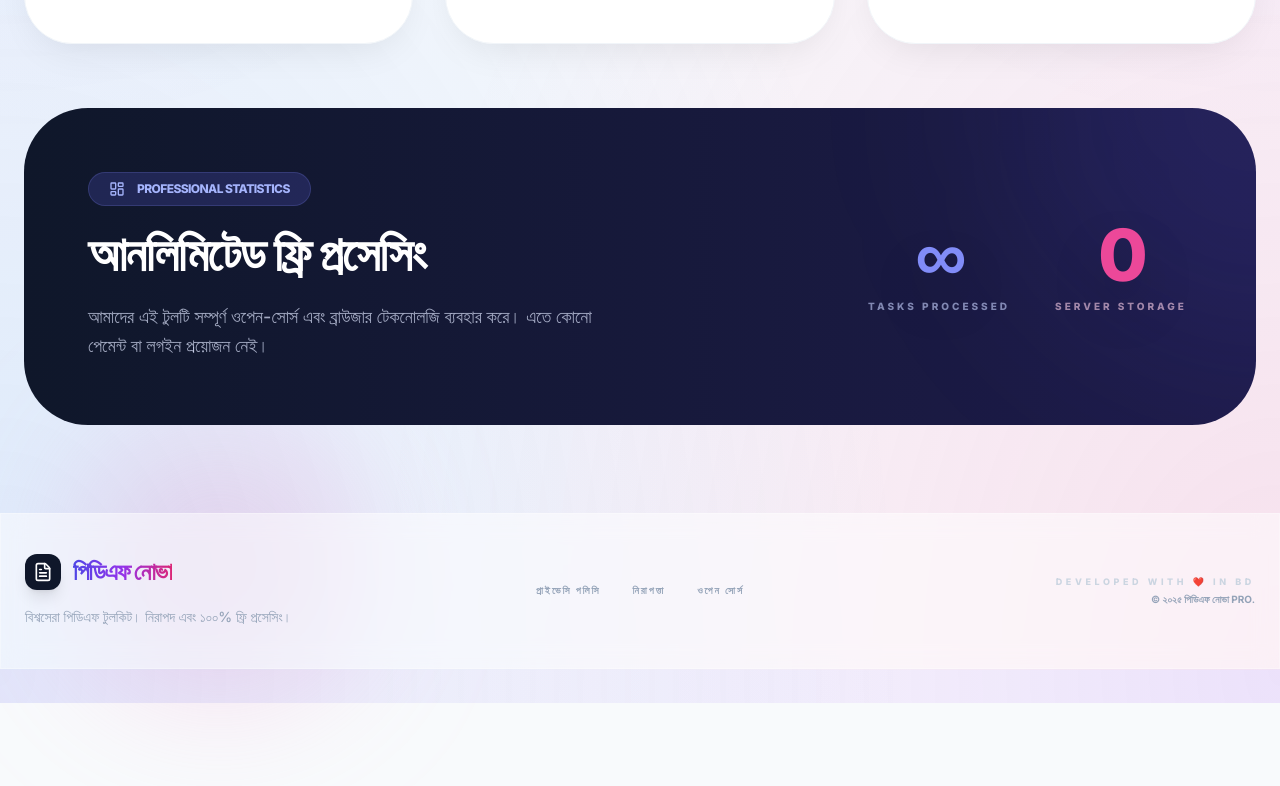
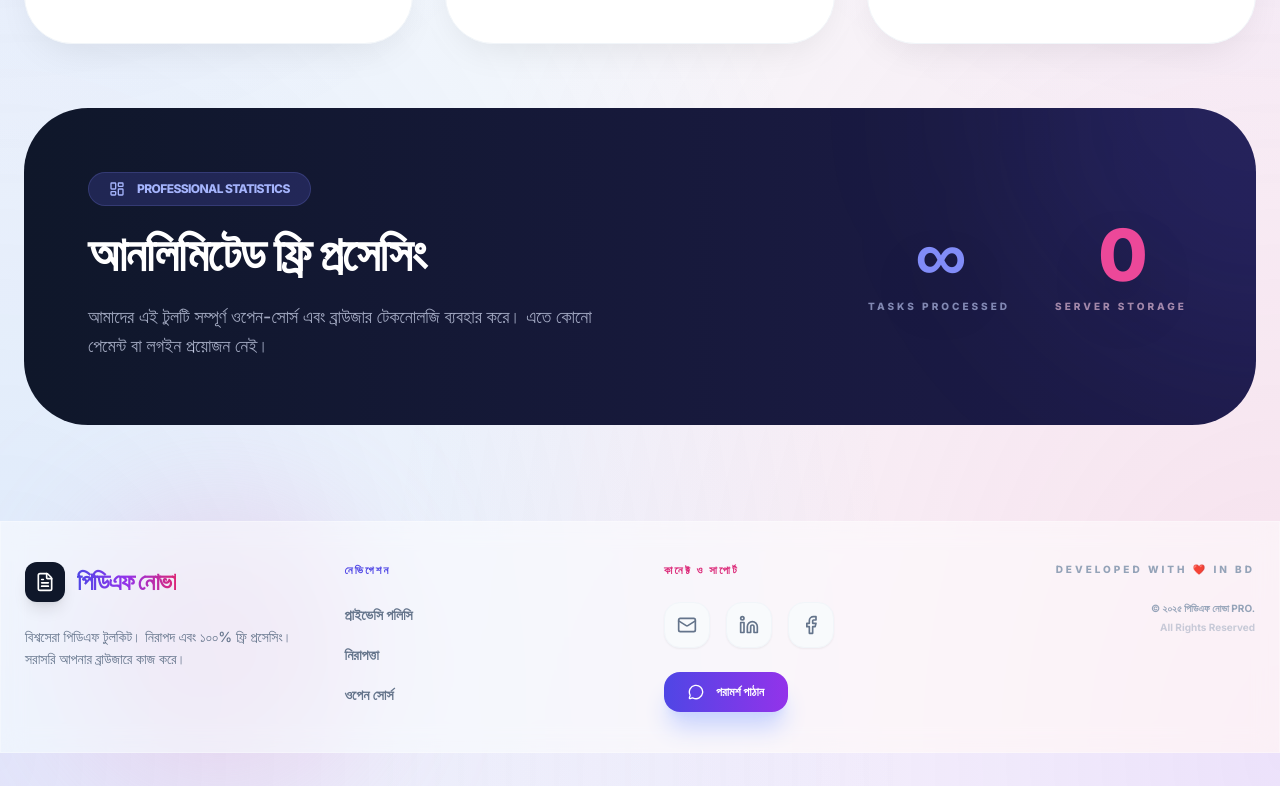
Before and after one commit to GOUROB2319/PDF-Nova, a React (Vite) app: page / in a window 1280 px wide. Shown: the part 1133-1919 px from the top of the page. Before the commit the page ends 1836 px from the top, so only its background shows below. Built offline with nearby package versions, Linux system fonts and the light colour scheme.

Commit message:
feat: Add social media and connect links
Introduces new icons and text for social media sharing and user support. This includes links for LinkedIn, Facebook, Mail, and a suggestion sending feature, along with a "Developed with ❤️ in BD" message.

```diff
--- a/App.tsx
+++ b/App.tsx
@@ -6,7 +6,8 @@ import {
   SlidersHorizontal, Scissors, Combine, Zap, ArrowLeft,
   ChevronRight, FilePlus, PlusCircle, Sun, Moon, Languages, Search,
   Copy, ExternalLink, Sparkles, LayoutDashboard, ShieldCheck, ZapIcon,
-  Lock, Heart, Code, Monitor, FileType, Share2, BrainCircuit
+  Lock, Heart, Code, Monitor, FileType, Share2, BrainCircuit,
+  Linkedin, Facebook, Mail, MessageCircle
 } from 'lucide-react';
 import JSZip from 'jszip';
 import { PDFDocument, PageSizes } from 'pdf-lib';
@@ -86,7 +87,11 @@ const translations = {
     high: 'হাই',
     creatingPdf: 'পিডিএফ তৈরি হচ্ছে...',
     shareDenied: 'সিকিউরিটি পলিসির কারণে সরাসরি অ্যাপ ওপেন করা সম্ভব হয়নি। ফাইলটি ডাউনলোড করুন।',
-    ocrTip: 'টিপস: ঝকঝকে স্ক্যান করা পিডিএফ ব্যবহার করলে নির্ভুল টেক্সট পাওয়া যায়।'
+    ocrTip: 'টিপস: ঝকঝকে স্ক্যান করা পিডিএফ ব্যবহার করলে নির্ভুল টেক্সট পাওয়া যায়।',
+    navTitle: 'নেভিগেশন',
+    connectTitle: 'কানেক্ট ও সাপোর্ট',
+    sendSuggestion: 'পরামর্শ পাঠান',
+    devWith: 'DEVELOPED WITH ❤️ IN BD'
   },
   en: {
     title: 'PDF Nova',
@@ -156,7 +161,11 @@ const translations = {
     high: 'High',
     creatingPdf: 'Creating PDF...',
     shareDenied: 'Could not open app due to security policy. Please use Download instead.',
-    ocrTip: 'Tip: Use high-quality scanned PDFs for best accuracy.'
+    ocrTip: 'Tip: Use high-quality scanned PDFs for best accuracy.',
+    navTitle: 'NAVIGATION',
+    connectTitle: 'CONNECT & SUPPORT',
+    sendSuggestion: 'Send Suggestion',
+    devWith: 'DEVELOPED WITH ❤️ IN BD'
   }
 };
 
@@ -974,11 +983,13 @@ const App: React.FC = () => {
         )}
       </main>
 
-      <footer className="mt-10 border-t dark:border-slate-800 py-10 relative overflow-hidden bg-white/50 dark:bg-slate-900/50 glass">
-        <div className="max-w-7xl mx-auto px-6 grid grid-cols-1 md:grid-cols-3 gap-8 items-center">
-          <div className="space-y-4">
+      <footer className="mt-12 border-t dark:border-slate-800 py-10 relative overflow-hidden bg-white/50 dark:bg-slate-900/50 glass">
+        <div className="max-w-7xl mx-auto px-6">
+          <div className="grid grid-cols-1 md:grid-cols-2 lg:grid-cols-4 gap-12">
+            {/* Column 1: Brand */}
+            <div className="space-y-6">
               <div className="flex items-center gap-3">
-              <div className="bg-slate-900 dark:bg-white p-2 rounded-xl shadow-lg cursor-pointer" onClick={() => navigateTo('HOME')}>
+                <div className="bg-slate-900 dark:bg-white p-2.5 rounded-xl shadow-lg cursor-pointer" onClick={() => navigateTo('HOME')}>
                   <FileText className="text-white dark:text-slate-900 w-5 h-5" />
                 </div>
                 <h1 className="text-2xl font-black tracking-tighter cursor-pointer" onClick={() => navigateTo('HOME')}>
@@ -987,22 +998,53 @@ const App: React.FC = () => {
                   </span>
                 </h1>
               </div>
-            <p className="text-slate-400 dark:text-slate-500 font-medium leading-relaxed text-sm">
-              বিশ্বসেরা পিডিএফ টুলকিট। নিরাপদ এবং ১০০% ফ্রি প্রসেসিং।
+              <p className="text-slate-500 dark:text-slate-400 font-medium leading-relaxed text-sm">
+                বিশ্বসেরা পিডিএফ টুলকিট। নিরাপদ এবং ১০০% ফ্রি প্রসেসিং। সরাসরি আপনার ব্রাউজারে কাজ করে।
               </p>
             </div>
 
-          <div className="flex justify-center gap-8 font-black text-[10px] uppercase tracking-[0.2em] text-slate-400 dark:text-slate-600">
-            <button onClick={() => navigateTo('PRIVACY')} className="hover:text-indigo-600 transition-colors">{t.privacy}</button>
-            <button onClick={() => navigateTo('SAFETY')} className="hover:text-indigo-600 transition-colors">{t.safety}</button>
-            <button onClick={() => navigateTo('OPENSOURCE')} className="hover:text-indigo-600 transition-colors">{t.opensource}</button>
+            {/* Column 2: Navigation */}
+            <div className="space-y-6">
+              <h4 className="text-[11px] font-black uppercase tracking-[0.2em] text-indigo-600 dark:text-indigo-400">{t.navTitle}</h4>
+              <ul className="space-y-4">
+                <li><button onClick={() => navigateTo('PRIVACY')} className="text-sm font-bold text-slate-500 dark:text-slate-400 hover:text-indigo-600 transition-colors">{t.privacy}</button></li>
+                <li><button onClick={() => navigateTo('SAFETY')} className="text-sm font-bold text-slate-500 dark:text-slate-400 hover:text-indigo-600 transition-colors">{t.safety}</button></li>
+                <li><button onClick={() => navigateTo('OPENSOURCE')} className="text-sm font-bold text-slate-500 dark:text-slate-400 hover:text-indigo-600 transition-colors">{t.opensource}</button></li>
+              </ul>
             </div>
 
-          <div className="flex flex-col items-center md:items-end gap-1">
-            <div className="text-[9px] font-black uppercase tracking-[0.4em] text-slate-300 dark:text-slate-700">Developed With ❤️ In BD</div>
+            {/* Column 3: Connect & Support */}
+            <div className="space-y-6">
+              <h4 className="text-[11px] font-black uppercase tracking-[0.2em] text-pink-600 dark:text-pink-400">{t.connectTitle}</h4>
+              <div className="flex items-center gap-4">
+                <a href="mailto:gourobsaha2319@gmail.com" className="p-3 bg-slate-50 dark:bg-slate-800 rounded-2xl text-slate-500 hover:text-indigo-600 hover:bg-white dark:hover:bg-slate-700 shadow-sm transition-all border border-slate-100 dark:border-slate-700">
+                  <Mail className="w-5 h-5" />
+                </a>
+                <a href="https://www.linkedin.com/in/gourob-saha-9895442a9/" target="_blank" rel="noopener noreferrer" className="p-3 bg-slate-50 dark:bg-slate-800 rounded-2xl text-slate-500 hover:text-indigo-600 hover:bg-white dark:hover:bg-slate-700 shadow-sm transition-all border border-slate-100 dark:border-slate-700">
+                  <Linkedin className="w-5 h-5" />
+                </a>
+                <a href="https://facebook.com/profile.php?id=100093706797985" target="_blank" rel="noopener noreferrer" className="p-3 bg-slate-50 dark:bg-slate-800 rounded-2xl text-slate-500 hover:text-indigo-600 hover:bg-white dark:hover:bg-slate-700 shadow-sm transition-all border border-slate-100 dark:border-slate-700">
+                  <Facebook className="w-5 h-5" />
+                </a>
+              </div>
+              <a
+                href="https://m.me/gourob23"
+                target="_blank"
+                rel="noopener noreferrer"
+                className="inline-flex items-center gap-3 px-6 py-3 bg-gradient-to-r from-indigo-600 to-purple-600 text-white rounded-2xl font-black text-xs shadow-xl shadow-indigo-200 dark:shadow-none hover:-translate-y-1 transition-all"
+              >
+                <MessageCircle className="w-4 h-4" /> {t.sendSuggestion}
+              </a>
+            </div>
+
+            {/* Column 4: Attribution */}
+            <div className="space-y-6 lg:text-right">
+              <div className="text-[10px] font-black uppercase tracking-[0.3em] text-slate-400 dark:text-slate-600">{t.devWith}</div>
               <p className="text-slate-400 dark:text-slate-500 text-[10px] font-bold">
-              © ২০২৫ {t.title} PRO.
+                © ২০২৫ {t.title} PRO. <br/>
+                <span className="opacity-50 mt-1 inline-block">All Rights Reserved</span>
               </p>
+            </div>
           </div>
         </div>
       </footer>
```
Lines whose indentation alone changed are shown as unchanged.
